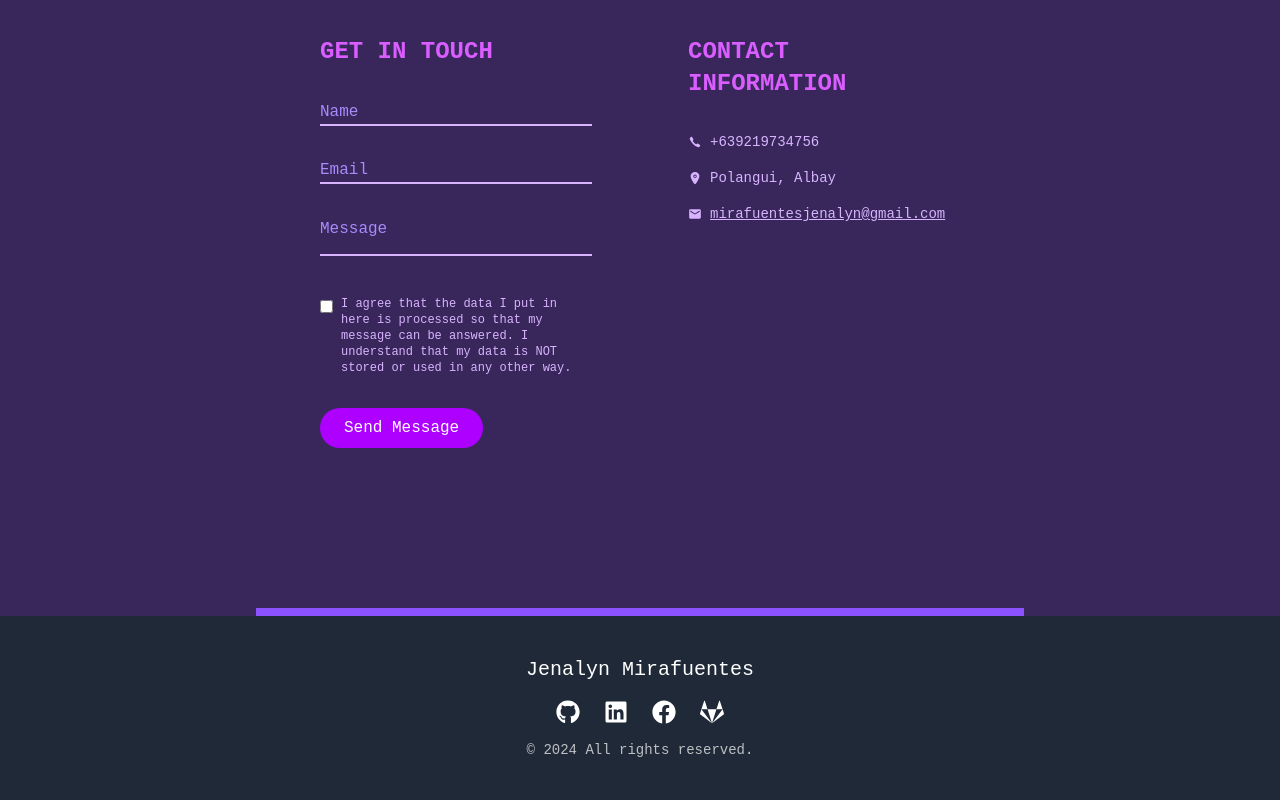
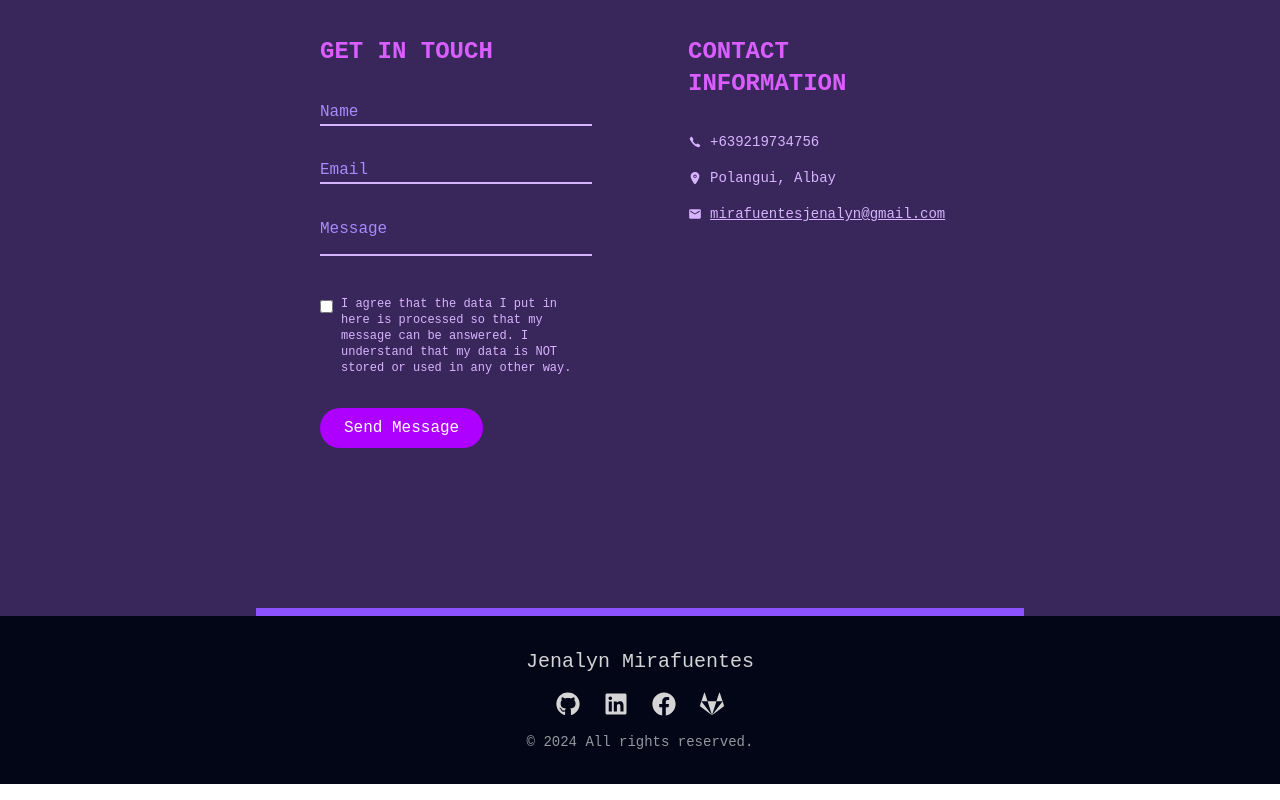
Before and after one commit to mirafuentesjenalyn/react-portfolio-jen, a React (Vite) app: page / in a window 1280 px wide. Shown: the part 4854-5654 px from the top of the page. Built offline with nearby package versions, Linux system fonts and the light colour scheme.

Commit message:
resume change

```diff
--- a/src/App.jsx
+++ b/src/App.jsx
@@ -22,8 +22,8 @@ const App = () => {
         <div className='bg-[#1f1f1f] pb-24'><Technologies /></div>
         <div className='bg-[#121016] pb-24'><Experience /></div>
         <div id='projects' className='bg-[#050c13] pb-24'> <Projects /> </div>
-        <div id='contact' className='bg-[#39275c] '> <Contact /> </div>
-        <div id='footer' className='bg-[#041523] '> <Footer /> </div>
+        <div id='contact' className='bg-[#39275c]'> <Contact /> </div>
+        <div id='footer'> <Footer /> </div>
 
       </div>
 
--- a/src/components/Contact.jsx
+++ b/src/components/Contact.jsx
@@ -39,7 +39,7 @@ const Contact = () => {
     };
 
     return (
-        <div className="font-programming border-b-8 border-t-8 border-[#8c52ff] max-w-3xl mx-auto px-4 sm:px-8 lg:px-16 pt-20 pb-24 w-full overflow-hidden">
+        <div className=" font-programming border-b-8 border-t-8 border-[#8c52ff] max-w-3xl mx-auto px-4 sm:px-8 lg:px-16 pt-20 pb-24 w-full overflow-hidden">
         <motion.h1
             whileInView={{ opacity: 1, y: 0 }}
             initial={{ opacity: 0, y: -100 }}
--- a/src/components/Footer.jsx
+++ b/src/components/Footer.jsx
@@ -3,8 +3,8 @@ import { FaGithub, FaLinkedin, FaFacebook, FaGitlab } from 'react-icons/fa';
 
 const Footer = () => {
   return (
-    <footer className="bg-gray-800 text-white py-6">
-      <div className="font-programming container mt-4 mx-auto px-4 sm:px-8 lg:px-16 flex flex-col items-center">
+    <footer className="bg-[#020617] text-neutral-300 py-4">
+      <div className="font-programming container mt-4 max-w-3xl mx-auto text-center px-4 sm:px-8 lg:px-16 flex flex-col items-center">
 
         {/* Center Section - Company Name and Copyright */}
         <div className="text-center mb-4">
--- a/src/components/Home.jsx
+++ b/src/components/Home.jsx
@@ -132,7 +132,7 @@ const Home = () => {
                             whileTap={{ scale: 0.8, transition: { type: "spring", stiffness: 400, damping: 10 } }}
                             className="py-3 px-8 text-sm sm:text-base font-bold w-full sm:w-auto bg-[#0a192f] text-[#64ffda] hover:bg-[#1BBBFF] hover:text-[#0a192f] border border-[#64ffda] rounded"
                             // className="py-3 px-8 text-sm sm:text-base font-bold w-full sm:w-auto bg-[#1BBBFF] text-[#0a192f] hover:bg-[#0a192f] hover:text-[#64ffda] border border-[#64ffda] rounded"
-                            onClick={() => window.open('https://drive.google.com/file/d/12r9fyZrtpljdVfE3NIScBBgJjAW7cLEy/view?usp=sharing', '_blank')}
+                            onClick={() => window.open('https://drive.google.com/file/d/1_GTDDJlNbnA4v3QuJDrA0wkmTX2IViUu/view?usp=sharing', '_blank')}
                         >
                             Resume
                         </motion.button>
--- a/src/components/Navbar.jsx
+++ b/src/components/Navbar.jsx
@@ -1,15 +1,32 @@
-import { useState } from 'react';
+import { useEffect, useRef, useState } from 'react';
 import logo from '../assets/jm.png';
 import { FaBars, FaTimes } from 'react-icons/fa';
 import { AnimatePresence, motion } from 'framer-motion';
 
-
 const Navbar = () => {
-  const [ isOpen, setIsOpen ] = useState(false);
+  const [isOpen, setIsOpen] = useState(false);
+  const menuRef = useRef(null); // Create a reference for the menu
 
   const toggleMenu = () => {
     setIsOpen(!isOpen);
+  };
+
+  // Close the menu if clicked outside
+  useEffect(() => {
+    const handleClickOutside = (event) => {
+      if (menuRef.current && !menuRef.current.contains(event.target)) {
+        setIsOpen(false);
       }
+    };
+
+    // Add event listener
+    window.addEventListener('mousedown', handleClickOutside);
+
+    // Cleanup event listener
+    return () => {
+      window.removeEventListener('mousedown', handleClickOutside);
+    };
+  }, []);
 
   return (
     <nav className="fixed top-0 left-0 w-full z-50 p-5 bg-[#041523] border-b-8 border-[#39275c]">
@@ -18,7 +35,7 @@ const Navbar = () => {
         <button
           onClick={toggleMenu}
           className='text-2xl text-neutral-300 hover:text-cyan-300'>
-          {isOpen ? <FaTimes  /> : <FaBars />}
+          {isOpen ? <FaTimes /> : <FaBars />}
         </button>
         <a href='#home'>
           <div className="flex items-center">
@@ -57,11 +74,12 @@ const Navbar = () => {
         </div>
       </div>
 
-      {/* mobile */}
+      {/* mobile menu */}
       <AnimatePresence>
         {isOpen && (
           <motion.div
-            initial={{ opacity: 0, y: -20}}
+            ref={menuRef} // Attach ref to the menu
+            initial={{ opacity: 0, y: -20 }}
             animate={{ opacity: 1, y: 0 }}
             exit={{ opacity: 0, y: -20 }}
             transition={{ duration: 0.3 }}
@@ -70,17 +88,14 @@ const Navbar = () => {
               <span className='mr-1'>#</span>
               <a href="#home" className="text-neutral-300 hover:text-cyan-300 font-programming mr-4">home</a>
             </h1>
-
             <h1 className='text-custom flex items-center'>
               <span className='mr-1'>#</span>
               <a href="#about-me" className="text-neutral-300 hover:text-cyan-300 font-programming mr-4">about-me</a>
             </h1>
-
             <h1 className='text-custom flex items-center'>
               <span className='mr-1'>#</span>
               <a href="#projects" className="text-neutral-300 hover:text-cyan-300 font-programming mr-4">projects</a>
             </h1>
-
             <h1 className='text-custom flex items-center'>
               <span className='mr-1'>#</span>
               <a href="#contact" className="text-neutral-300 hover:text-cyan-300 font-programming mr-4">contact</a>
@@ -88,9 +103,7 @@ const Navbar = () => {
           </motion.div>
         )}
       </AnimatePresence>
-
     </nav>
-
   );
 };
 
```
Lines whose indentation alone changed are shown as unchanged.
